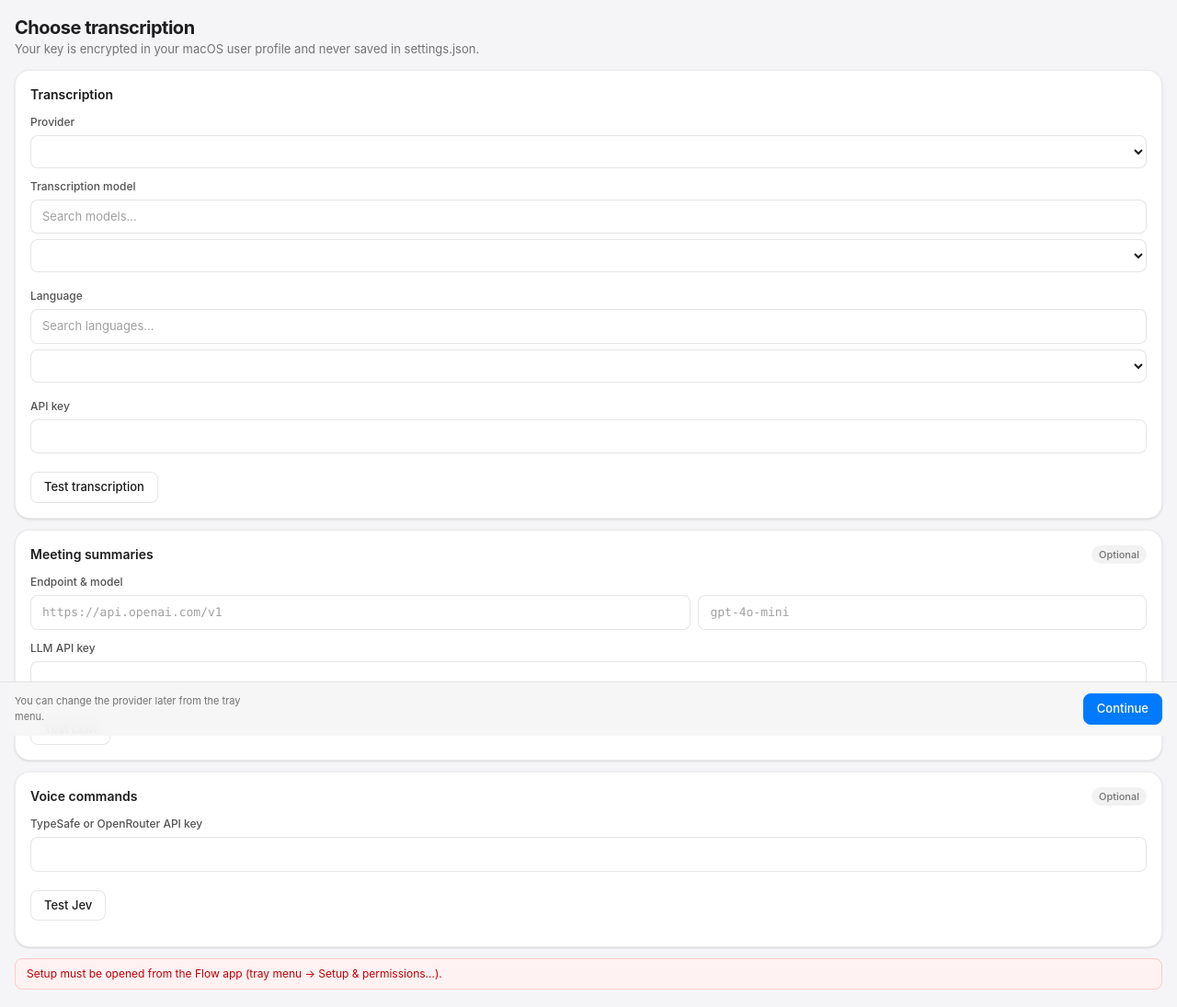
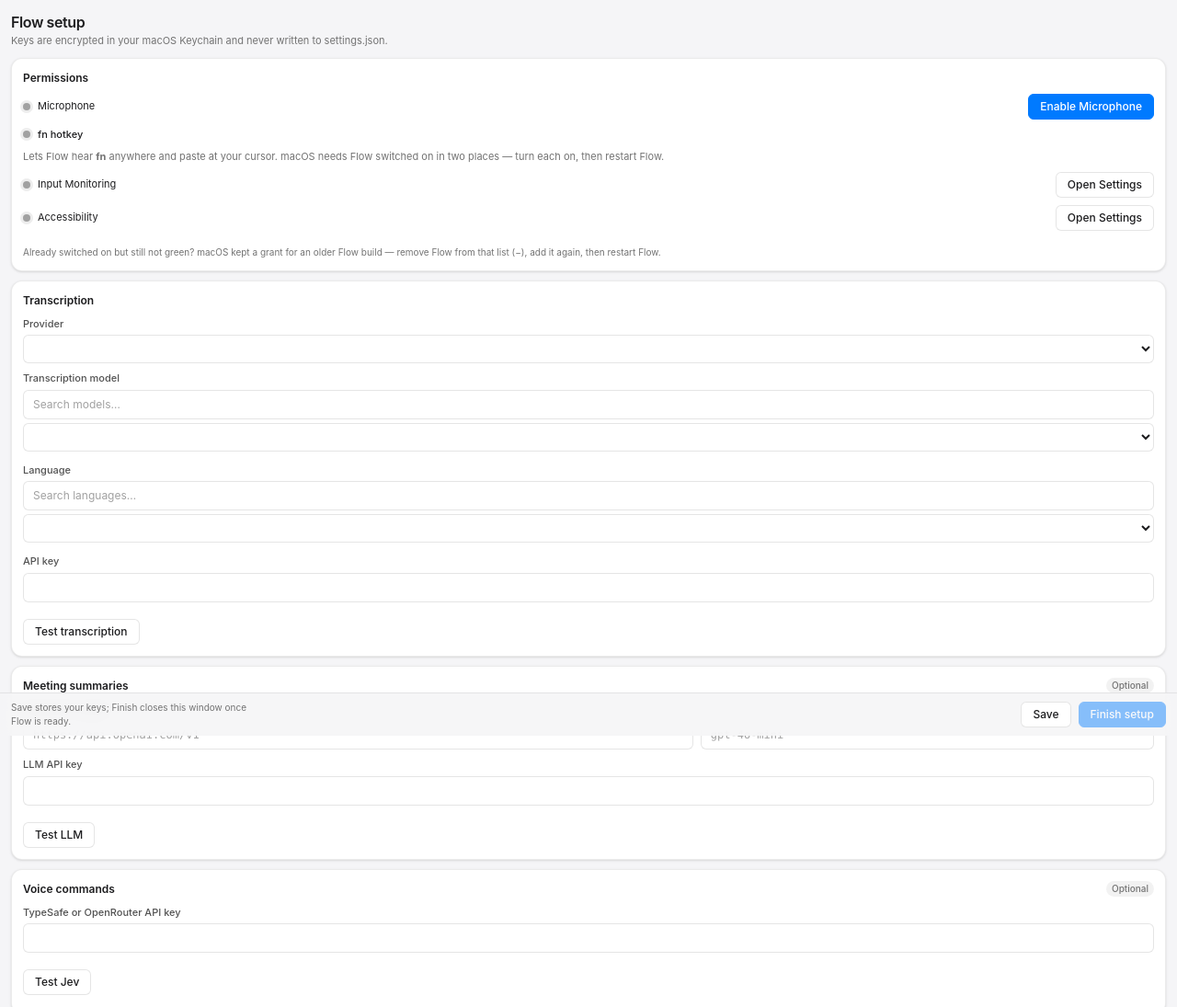
Before and after one commit to dancaldera/flow, a website with bundled scripts: page onboarding.html in a window 1280 px wide. Shown: the top 1095 px of the page at 92% size. Built offline with nearby package versions, Linux system fonts and the light colour scheme.

Commit message:
Setup window: permissions and keys on one page, denser layout
Drop the two-step flow (provider form, then permissions) in favour of a
single scrollable page: Permissions first, then Transcription, Meeting
summaries and Voice commands, with Save / Finish setup in a sticky
footer. Shrinks the type and control scale so it fits comfortably in
the 460px window, and adds a tip for the stale-TCC-grant case where the
Input Monitoring toggle shows on but macOS still denies the app.

```diff
--- a/onboarding.html
+++ b/onboarding.html
@@ -6,122 +6,120 @@
 <title>Flow — Setup</title>
 <link rel="stylesheet" href="./dist/styles/onboarding.css" />
 </head>
-<body class="min-h-screen bg-[#f5f5f7] text-[#1d1d1f] antialiased dark:bg-[#1c1c1e] dark:text-[#f5f5f7] p-4 font-sans text-[13px]">
-<section id="setup-step" class="space-y-3">
+<body class="min-h-screen bg-[#f5f5f7] text-[#1d1d1f] antialiased dark:bg-[#1c1c1e] dark:text-[#f5f5f7] p-3 font-sans text-[12px]">
+<section id="setup-step" class="space-y-2.5">
 <div>
-<h1 class="text-xl font-bold tracking-tight">Choose transcription</h1>
-<p class="text-[13px] text-neutral-500 dark:text-neutral-400">Your key is encrypted in your macOS user profile and never saved in settings.json.</p>
+<h1 class="text-base font-semibold tracking-tight">Flow setup</h1>
+<p class="text-[11px] text-neutral-500 dark:text-neutral-400">Keys are encrypted in your macOS Keychain and never written to settings.json.</p>
 </div>
-<div class="rounded-2xl border border-black/[0.08] bg-white p-4 shadow-sm space-y-3 dark:border-white/10 dark:bg-[#2c2c2e]">
-<h2 class="text-sm font-semibold">Transcription</h2>
+<div class="rounded-xl border border-black/[0.08] bg-white p-3 shadow-sm space-y-2 dark:border-white/10 dark:bg-[#2c2c2e]">
+<h2 class="text-[12px] font-semibold">Permissions</h2>
+<div class="flex items-center gap-2 text-[11px] [&>.dot]:mt-0">
+<span id="dot-mic" class="dot unknown"></span>
+<span class="flex-1">Microphone</span>
+<button id="btn-mic" class="btn btn-primary">Enable Microphone</button>
+</div>
+<div class="flex items-center gap-2 text-[11px] [&>.dot]:mt-0">
+<span id="dot-fn" class="dot unknown"></span>
+<span class="flex-1 font-medium">fn hotkey</span>
+</div>
+<p id="fn-hint" class="text-[11px] text-neutral-500 dark:text-neutral-400">Lets Flow hear <b>fn</b> anywhere and paste at your cursor. macOS needs Flow switched on in two places — turn each on, then restart Flow.</p>
+<div class="flex items-center gap-2 text-[11px] [&>.dot]:mt-0">
+<span id="dot-im" class="dot unknown"></span>
+<span class="flex-1">Input Monitoring</span>
+<button id="btn-im" class="btn">Open Settings</button>
+</div>
+<div class="flex items-center gap-2 text-[11px] [&>.dot]:mt-0">
+<span id="dot-ax" class="dot unknown"></span>
+<span class="flex-1">Accessibility</span>
+<button id="btn-ax" class="btn">Open Settings</button>
+</div>
+<div class="flex gap-2"><button id="btn-restart" class="btn hidden">Restart Flow</button></div>
+<p class="text-[10px] text-neutral-500 dark:text-neutral-400">Already switched on but still not green? macOS kept a grant for an older Flow build — remove Flow from that list (−), add it again, then restart Flow.</p>
+</div>
+<div class="rounded-xl border border-black/[0.08] bg-white p-3 shadow-sm space-y-2 dark:border-white/10 dark:bg-[#2c2c2e]">
+<h2 class="text-[12px] font-semibold">Transcription</h2>
 <div>
-<label class="block text-xs font-medium text-neutral-600 dark:text-neutral-300 mb-1.5" for="provider">Provider</label>
+<label class="block text-[11px] font-medium text-neutral-600 dark:text-neutral-300 mb-1" for="provider">Provider</label>
 <select id="provider" class="field"></select>
 </div>
-<div class="space-y-1.5">
-<label class="block text-xs font-medium text-neutral-600 dark:text-neutral-300 mb-1.5" for="model-search">Transcription model</label>
+<div class="space-y-1">
+<label class="block text-[11px] font-medium text-neutral-600 dark:text-neutral-300 mb-1" for="model-search">Transcription model</label>
 <input id="model-search" type="search" placeholder="Search models…" autocomplete="off" class="field" />
 <select id="model" class="field"></select>
-<div id="model-hint" class="mt-1.5 min-h-[18px] rounded-md bg-black/[0.04] px-2 py-1 font-mono text-[11px] text-neutral-500 empty:hidden dark:bg-white/[0.06] dark:text-neutral-400"></div>
+<div id="model-hint" class="mt-1 min-h-[16px] rounded-md bg-black/[0.04] px-1.5 py-0.5 font-mono text-[10px] text-neutral-500 empty:hidden dark:bg-white/[0.06] dark:text-neutral-400"></div>
 </div>
-<div class="space-y-1.5">
-<label class="block text-xs font-medium text-neutral-600 dark:text-neutral-300 mb-1.5" for="language-search">Language</label>
+<div class="space-y-1">
+<label class="block text-[11px] font-medium text-neutral-600 dark:text-neutral-300 mb-1" for="language-search">Language</label>
 <input id="language-search" type="search" placeholder="Search languages…" autocomplete="off" class="field" />
 <select id="language" class="field"></select>
-<div id="language-hint" class="mt-1.5 min-h-[18px] rounded-md bg-black/[0.04] px-2 py-1 font-mono text-[11px] text-neutral-500 empty:hidden dark:bg-white/[0.06] dark:text-neutral-400"></div>
+<div id="language-hint" class="mt-1 min-h-[16px] rounded-md bg-black/[0.04] px-1.5 py-0.5 font-mono text-[10px] text-neutral-500 empty:hidden dark:bg-white/[0.06] dark:text-neutral-400"></div>
 </div>
-<div id="cloudflare-fields" class="hidden space-y-3">
+<div id="cloudflare-fields" class="hidden space-y-2">
 <div>
-<label class="block text-xs font-medium text-neutral-600 dark:text-neutral-300 mb-1.5" for="account-id">Cloudflare account ID</label>
+<label class="block text-[11px] font-medium text-neutral-600 dark:text-neutral-300 mb-1" for="account-id">Cloudflare account ID</label>
 <input id="account-id" autocomplete="off" class="field font-mono" />
 </div>
 <div>
-<label class="block text-xs font-medium text-neutral-600 dark:text-neutral-300 mb-1.5" for="gateway-id">Gateway ID</label>
+<label class="block text-[11px] font-medium text-neutral-600 dark:text-neutral-300 mb-1" for="gateway-id">Gateway ID</label>
 <input id="gateway-id" value="flow" autocomplete="off" class="field font-mono" />
 </div>
 </div>
 <div>
-<label class="block text-xs font-medium text-neutral-600 dark:text-neutral-300 mb-1.5" for="token">API key</label>
+<label class="block text-[11px] font-medium text-neutral-600 dark:text-neutral-300 mb-1" for="token">API key</label>
 <input id="token" type="password" autocomplete="off" class="field font-mono" />
-<div id="key-status" class="mt-1 min-h-[16px] text-xs text-neutral-500 dark:text-neutral-400 [&.saved]:text-emerald-600 dark:[&.saved]:text-emerald-400"></div>
-<div class="flex items-center gap-2 min-h-[30px]"><button id="btn-test-stt" type="button" class="btn">Test transcription</button><span id="stt-test-status" class="test-status"></span></div>
+<div id="key-status" class="mt-1 min-h-[14px] text-[11px] text-neutral-500 dark:text-neutral-400 [&.saved]:text-emerald-600 dark:[&.saved]:text-emerald-400"></div>
+<div class="flex items-center gap-2 min-h-[26px]"><button id="btn-test-stt" type="button" class="btn">Test transcription</button><span id="stt-test-status" class="test-status"></span></div>
 </div>
 </div>
-<div class="rounded-2xl border border-black/[0.08] bg-white p-4 shadow-sm space-y-3 dark:border-white/10 dark:bg-[#2c2c2e]">
+<div class="rounded-xl border border-black/[0.08] bg-white p-3 shadow-sm space-y-2 dark:border-white/10 dark:bg-[#2c2c2e]">
 <div class="flex items-center justify-between">
-<h2 class="text-sm font-semibold">Meeting summaries</h2>
-<span class="rounded-full bg-black/5 px-2 py-0.5 text-[11px] font-medium text-neutral-500 dark:bg-white/10 dark:text-neutral-400">Optional</span>
+<h2 class="text-[12px] font-semibold">Meeting summaries</h2>
+<span class="rounded-full bg-black/5 px-1.5 py-px text-[10px] font-medium text-neutral-500 dark:bg-white/10 dark:text-neutral-400">Optional</span>
 </div>
 <div>
-<label class="block text-xs font-medium text-neutral-600 dark:text-neutral-300 mb-1.5" for="llm-base-url">Endpoint &amp; model</label>
+<label class="block text-[11px] font-medium text-neutral-600 dark:text-neutral-300 mb-1" for="llm-base-url">Endpoint &amp; model</label>
 <div class="flex gap-2">
 <input id="llm-base-url" placeholder="https://api.openai.com/v1" autocomplete="off" class="field font-mono flex-[3]" />
 <input id="llm-model" placeholder="gpt-4o-mini" autocomplete="off" class="field font-mono flex-[2]" />
 </div>
 </div>
 <div>
-<label class="block text-xs font-medium text-neutral-600 dark:text-neutral-300 mb-1.5" for="llm-token">LLM API key</label>
+<label class="block text-[11px] font-medium text-neutral-600 dark:text-neutral-300 mb-1" for="llm-token">LLM API key</label>
 <input id="llm-token" type="password" autocomplete="off" class="field font-mono" />
-<div id="llm-status" class="mt-1 min-h-[16px] text-xs text-neutral-500 dark:text-neutral-400 [&.saved]:text-emerald-600 dark:[&.saved]:text-emerald-400"></div>
-<div class="flex items-center gap-2 min-h-[30px]"><button id="btn-test-llm" type="button" class="btn">Test LLM</button><span id="llm-test-status" class="test-status"></span></div>
+<div id="llm-status" class="mt-1 min-h-[14px] text-[11px] text-neutral-500 dark:text-neutral-400 [&.saved]:text-emerald-600 dark:[&.saved]:text-emerald-400"></div>
+<div class="flex items-center gap-2 min-h-[26px]"><button id="btn-test-llm" type="button" class="btn">Test LLM</button><span id="llm-test-status" class="test-status"></span></div>
 </div>
 </div>
-<div class="rounded-2xl border border-black/[0.08] bg-white p-4 shadow-sm space-y-3 dark:border-white/10 dark:bg-[#2c2c2e]">
+<div class="rounded-xl border border-black/[0.08] bg-white p-3 shadow-sm space-y-2 dark:border-white/10 dark:bg-[#2c2c2e]">
 <div class="flex items-center justify-between">
-<h2 class="text-sm font-semibold">Voice commands</h2>
-<span class="rounded-full bg-black/5 px-2 py-0.5 text-[11px] font-medium text-neutral-500 dark:bg-white/10 dark:text-neutral-400">Optional</span>
+<h2 class="text-[12px] font-semibold">Voice commands</h2>
+<span class="rounded-full bg-black/5 px-1.5 py-px text-[10px] font-medium text-neutral-500 dark:bg-white/10 dark:text-neutral-400">Optional</span>
 </div>
 <div>
-<label class="block text-xs font-medium text-neutral-600 dark:text-neutral-300 mb-1.5" for="jev-token">TypeSafe or OpenRouter API key</label>
+<label class="block text-[11px] font-medium text-neutral-600 dark:text-neutral-300 mb-1" for="jev-token">TypeSafe or OpenRouter API key</label>
 <input id="jev-token" type="password" autocomplete="off" class="field font-mono" />
-<div id="jev-status" class="mt-1 min-h-[16px] text-xs text-neutral-500 dark:text-neutral-400 [&.saved]:text-emerald-600 dark:[&.saved]:text-emerald-400"></div>
-<div class="flex items-center gap-2 min-h-[30px]"><button id="btn-test-jev" type="button" class="btn">Test Jev</button><span id="jev-test-status" class="test-status"></span></div>
+<div id="jev-status" class="mt-1 min-h-[14px] text-[11px] text-neutral-500 dark:text-neutral-400 [&.saved]:text-emerald-600 dark:[&.saved]:text-emerald-400"></div>
+<div class="flex items-center gap-2 min-h-[26px]"><button id="btn-test-jev" type="button" class="btn">Test Jev</button><span id="jev-test-status" class="test-status"></span></div>
 </div>
 <div id="jev-ready" class="hidden">
 <div class="rounded-xl bg-black/[0.03] dark:bg-white/[0.04] p-3 space-y-2">
-<div class="flex items-center gap-2 text-xs text-neutral-600 dark:text-neutral-300 [&>.dot]:mt-0"><span id="dot-jev-key" class="dot unknown"></span><span>Jev key saved and tested</span></div>
-<div class="flex items-center gap-2 text-xs text-neutral-600 dark:text-neutral-300 [&>.dot]:mt-0"><span id="dot-jev-ax" class="dot unknown"></span><span>Accessibility — needed for undo, copy, select all…</span></div>
-<div class="flex items-center gap-2 text-xs text-neutral-600 dark:text-neutral-300 [&>.dot]:mt-0"><span id="dot-jev-se" class="dot unknown"></span><span id="txt-jev-se">Automation: System Events — not checked yet</span></div>
-<div class="flex items-center gap-2 text-xs text-neutral-600 dark:text-neutral-300 [&>.dot]:mt-0"><span id="dot-jev-finder" class="dot unknown"></span><span id="txt-jev-finder">Automation: Finder — not checked yet</span></div>
+<div class="flex items-center gap-2 text-[11px] text-neutral-600 dark:text-neutral-300 [&>.dot]:mt-0"><span id="dot-jev-key" class="dot unknown"></span><span>Jev key saved and tested</span></div>
+<div class="flex items-center gap-2 text-[11px] text-neutral-600 dark:text-neutral-300 [&>.dot]:mt-0"><span id="dot-jev-ax" class="dot unknown"></span><span>Accessibility — needed for undo, copy, select all…</span></div>
+<div class="flex items-center gap-2 text-[11px] text-neutral-600 dark:text-neutral-300 [&>.dot]:mt-0"><span id="dot-jev-se" class="dot unknown"></span><span id="txt-jev-se">Automation: System Events — not checked yet</span></div>
+<div class="flex items-center gap-2 text-[11px] text-neutral-600 dark:text-neutral-300 [&>.dot]:mt-0"><span id="dot-jev-finder" class="dot unknown"></span><span id="txt-jev-finder">Automation: Finder — not checked yet</span></div>
 </div>
-<div class="flex flex-wrap items-center gap-2 min-h-[30px] [&>.test-status]:basis-full [&>.test-status:empty]:hidden"><button id="btn-check-automation" type="button" class="btn">Check &amp; grant access</button><button id="btn-open-automation" type="button" class="btn">Open Automation Settings</button><span id="jev-ready-status" class="test-status"></span></div>
+<div class="flex flex-wrap items-center gap-2 min-h-[26px] [&>.test-status]:basis-full [&>.test-status:empty]:hidden"><button id="btn-check-automation" type="button" class="btn">Check &amp; grant access</button><button id="btn-open-automation" type="button" class="btn">Open Automation Settings</button><span id="jev-ready-status" class="test-status"></span></div>
 <p class="text-[11px] text-neutral-500 dark:text-neutral-400">Terminal and Safari ask for permission the first time you open them by voice — click Allow.</p>
 </div>
 </div>
-<div id="error" class="empty:hidden rounded-lg border border-red-200 bg-red-50 px-3 py-2 text-xs text-red-700 dark:border-red-500/30 dark:bg-red-500/10 dark:text-red-300"></div>
-<footer class="sticky bottom-0 -mx-4 -mb-4 mt-2 flex items-center justify-between gap-3 border-t border-black/[0.08] bg-[#f5f5f7]/90 px-4 py-3 backdrop-blur dark:border-white/10 dark:bg-[#1c1c1e]/90">
-<small class="text-[11px] text-neutral-500 dark:text-neutral-400 max-w-[260px]">You can change the provider later from the tray menu.</small>
-<button id="btn-save" class="btn btn-primary">Continue</button>
-</footer>
-</section>
-<section id="permissions-step" class="hidden space-y-3">
-<div>
-<h1 class="text-xl font-bold tracking-tight">Allow Flow</h1>
-<p class="text-[13px] text-neutral-500 dark:text-neutral-400">Flow needs macOS permission to hear your mic and the fn key.</p>
+<div id="error" class="empty:hidden rounded-lg border border-red-200 bg-red-50 px-2.5 py-1.5 text-[11px] text-red-700 dark:border-red-500/30 dark:bg-red-500/10 dark:text-red-300"></div>
+<footer class="sticky bottom-0 -mx-3 -mb-3 mt-2 flex items-center justify-between gap-2 border-t border-black/[0.08] bg-[#f5f5f7]/90 px-3 py-2 backdrop-blur dark:border-white/10 dark:bg-[#1c1c1e]/90">
+<small class="text-[10px] text-neutral-500 dark:text-neutral-400 max-w-[260px]">Save stores your keys; Finish closes this window once Flow is ready.</small>
+<div class="flex gap-2">
+<button id="btn-save" class="btn">Save</button>
+<button id="btn-done" class="btn btn-primary" disabled>Finish setup</button>
 </div>
-<div class="flex gap-3 rounded-2xl border border-black/[0.08] bg-white p-4 shadow-sm dark:border-white/10 dark:bg-[#2c2c2e]">
-<span id="dot-mic" class="dot unknown"></span>
-<div class="min-w-0 flex-1">
-<h2 class="text-[13px] font-semibold">Microphone</h2>
-<p class="mt-0.5 mb-3 text-xs leading-relaxed text-neutral-500 dark:text-neutral-400">Records your voice while you hold the hotkey.</p>
-<div class="flex flex-wrap gap-2"><button id="btn-mic" class="btn btn-primary">Enable Microphone</button></div>
-</div>
-</div>
-<div class="flex gap-3 rounded-2xl border border-black/[0.08] bg-white p-4 shadow-sm dark:border-white/10 dark:bg-[#2c2c2e]">
-<span id="dot-fn" class="dot unknown"></span>
-<div class="min-w-0 flex-1">
-<h2 class="text-[13px] font-semibold">fn hotkey</h2>
-<p id="fn-hint" class="mt-0.5 mb-3 text-xs leading-relaxed text-neutral-500 dark:text-neutral-400">Lets Flow hear <b>fn</b> anywhere and paste at your cursor. macOS needs Flow switched on in two places — turn each on, then restart Flow.</p>
-<div class="rounded-xl bg-black/[0.03] dark:bg-white/[0.04] p-3 space-y-2">
-<div class="flex items-center gap-2 text-xs text-neutral-600 dark:text-neutral-300 [&>.dot]:mt-0"><span id="dot-im" class="dot unknown"></span><span class="flex-1">Input Monitoring</span><button id="btn-im" class="btn px-2.5 py-1 text-xs">Open Settings</button></div>
-<div class="flex items-center gap-2 text-xs text-neutral-600 dark:text-neutral-300 [&>.dot]:mt-0"><span id="dot-ax" class="dot unknown"></span><span class="flex-1">Accessibility</span><button id="btn-ax" class="btn px-2.5 py-1 text-xs">Open Settings</button></div>
-</div>
-<div class="mt-3 flex flex-wrap gap-2"><button id="btn-restart" class="btn hidden">Restart Flow</button></div>
-</div>
-</div>
-<footer class="sticky bottom-0 -mx-4 -mb-4 mt-2 flex items-center justify-between gap-3 border-t border-black/[0.08] bg-[#f5f5f7]/90 px-4 py-3 backdrop-blur dark:border-white/10 dark:bg-[#1c1c1e]/90">
-<button id="btn-change" class="btn">Change provider</button>
-<button id="btn-done" class="btn btn-primary" disabled>Finish setup</button>
 </footer>
 </section>
 <script src="./dist/src/onboarding.js"></script>
--- a/src/onboarding.ts
+++ b/src/onboarding.ts
@@ -32,8 +32,6 @@ declare global {
 	}
 }
 
-const setupStep = document.getElementById('setup-step') as HTMLElement
-const permissionsStep = document.getElementById('permissions-step') as HTMLElement
 const providerSelect = document.getElementById('provider') as HTMLSelectElement
 const modelSearch = document.getElementById('model-search') as HTMLInputElement
 const modelSelect = document.getElementById('model') as HTMLSelectElement
@@ -80,7 +78,6 @@ const btnIm = document.getElementById('btn-im') as HTMLButtonElement
 const btnRestart = document.getElementById('btn-restart') as HTMLButtonElement
 const btnSave = document.getElementById('btn-save') as HTMLButtonElement
 const btnDone = document.getElementById('btn-done') as HTMLButtonElement
-const btnChange = document.getElementById('btn-change') as HTMLButtonElement
 
 let state: OnboardingState | null = null
 let providerId = ''
@@ -354,16 +351,6 @@ async function checkAutomationAccess(): Promise<void> {
 	await refresh()
 }
 
-function showPermissions(): void {
-	setupStep.classList.add('hidden')
-	permissionsStep.classList.remove('hidden')
-}
-
-function showSetup(): void {
-	permissionsStep.classList.add('hidden')
-	setupStep.classList.remove('hidden')
-}
-
 async function refresh(): Promise<void> {
 	try {
 		if (!window.flowSetup) {
@@ -469,7 +456,6 @@ btnSave.onclick = () =>
 				jevToken.value = ''
 			}
 			await refresh()
-			showPermissions()
 		} catch (cause) {
 			error.textContent = cause instanceof Error ? cause.message : 'Could not save setup.'
 		} finally {
@@ -485,9 +471,8 @@ btnIm.onclick = () => {
 	openedSettings = true
 	void window.flowSetup.openInputMonitoring().then(refresh)
 }
-btnChange.onclick = showSetup
 btnRestart.onclick = () => void window.flowSetup.restart()
 btnDone.onclick = () => void window.flowSetup.complete().then((started) => started && window.close())
 
-void refresh().then(() => (state?.setup.configured ? showPermissions() : showSetup()))
+void refresh()
 setInterval(() => void refresh(), 1500)
--- a/styles/onboarding.tw.css
+++ b/styles/onboarding.tw.css
@@ -4,11 +4,11 @@
 
 @layer components {
 	.field {
-		@apply w-full rounded-lg border border-black/10 bg-white px-3 py-2 text-[13px] text-inherit shadow-none outline-none transition placeholder:text-neutral-400 focus:border-[#007aff] focus:ring-[3px] focus:ring-[#007aff]/20 dark:border-white/15 dark:bg-[#1c1c1e] dark:placeholder:text-neutral-500;
+		@apply w-full rounded-md border border-black/10 bg-white px-2.5 py-1.5 text-[12px] text-inherit shadow-none outline-none transition placeholder:text-neutral-400 focus:border-[#007aff] focus:ring-[3px] focus:ring-[#007aff]/20 dark:border-white/15 dark:bg-[#1c1c1e] dark:placeholder:text-neutral-500;
 	}
 
 	.btn {
-		@apply inline-flex items-center justify-center rounded-lg border border-black/10 bg-white px-3.5 py-1.5 text-[13px] font-medium whitespace-nowrap transition hover:bg-black/[0.04] active:scale-[0.98] disabled:pointer-events-none disabled:opacity-45 focus-visible:outline-none focus-visible:ring-[3px] focus-visible:ring-[#007aff]/30 motion-reduce:transition-none dark:border-white/15 dark:bg-white/5 dark:hover:bg-white/10;
+		@apply inline-flex items-center justify-center rounded-md border border-black/10 bg-white px-3 py-1 text-[12px] font-medium whitespace-nowrap transition hover:bg-black/[0.04] active:scale-[0.98] disabled:pointer-events-none disabled:opacity-45 focus-visible:outline-none focus-visible:ring-[3px] focus-visible:ring-[#007aff]/30 motion-reduce:transition-none dark:border-white/15 dark:bg-white/5 dark:hover:bg-white/10;
 	}
 
 	.btn-primary {
@@ -16,7 +16,7 @@
 	}
 
 	.dot {
-		@apply mt-[3px] size-2.5 shrink-0 rounded-full bg-neutral-400 shadow-[0_0_0_3px_rgb(163_163_163/0.2)];
+		@apply mt-[2px] size-2 shrink-0 rounded-full bg-neutral-400 shadow-[0_0_0_3px_rgb(163_163_163/0.2)];
 	}
 	.dot.granted {
 		@apply bg-emerald-500 shadow-[0_0_0_3px_rgb(16_185_129/0.2)];
@@ -29,7 +29,7 @@
 	}
 
 	.test-status {
-		@apply flex-1 text-xs text-neutral-500 dark:text-neutral-400;
+		@apply flex-1 text-[11px] text-neutral-500 dark:text-neutral-400;
 	}
 	.test-status.ok {
 		@apply text-emerald-600 dark:text-emerald-400;
```
Also changed, not shown: test/onboarding-llm.test.ts (+1 -7 lines), test/onboarding.test.ts (+4 -13 lines).
